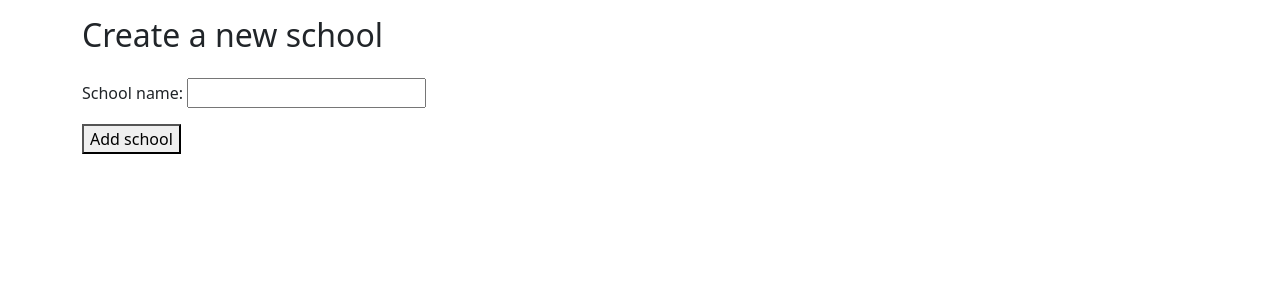
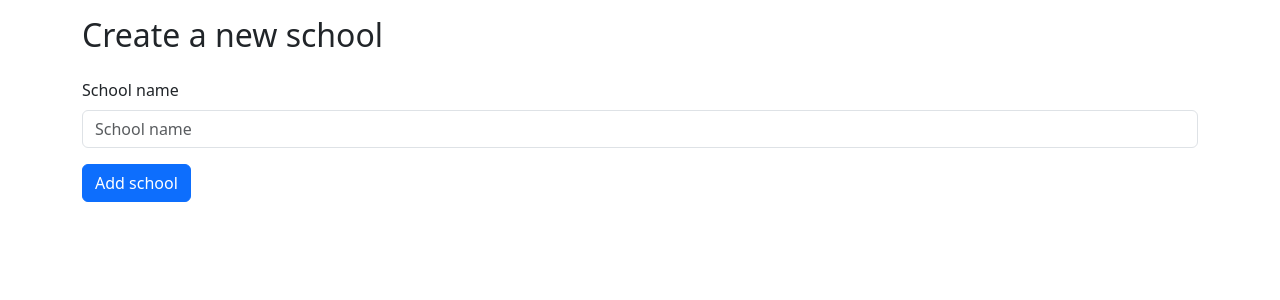
Before and after one commit to nkallem/review_my_courses, a Django app: page /new_school/ in a window 1280 px wide. Shown: the part 56-356 px from the top of the page. Run offline with Django 4.2, Linux system fonts and the light colour scheme; some libraries are stand-ins or nearby versions.

Commit message:
Creating styling for new_school.html

```diff
--- a/review_my_courses/templates/review_my_courses/new_school.html
+++ b/review_my_courses/templates/review_my_courses/new_school.html
@@ -1,4 +1,5 @@
 {% extends "review_my_courses/base.html" %}
+{% load django_bootstrap5 %}
 
 {% block page_header %}
     <h2>Create a new school</h2>
@@ -7,8 +8,8 @@
 {% block content %}
     <form action="{% url 'review_my_courses:new_school' %}" method="post">
         {% csrf_token %}
-        {{ form.as_p }}
-        <button name="submit">Add school</button>
+        {% bootstrap_form form %}
+        <button name="submit" class="btn btn-primary">Add school</button>
     </form>
 
 {% endblock %}
```
